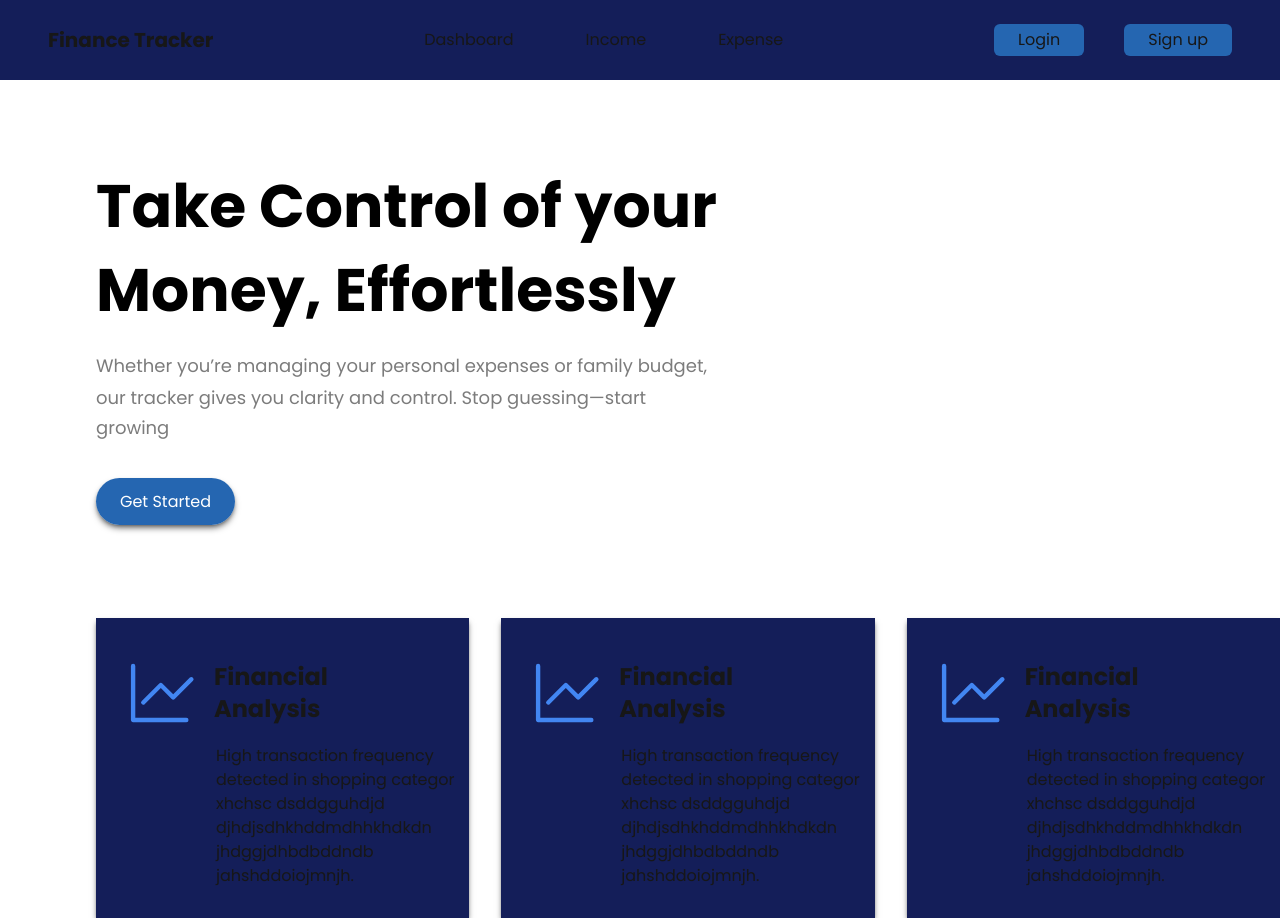
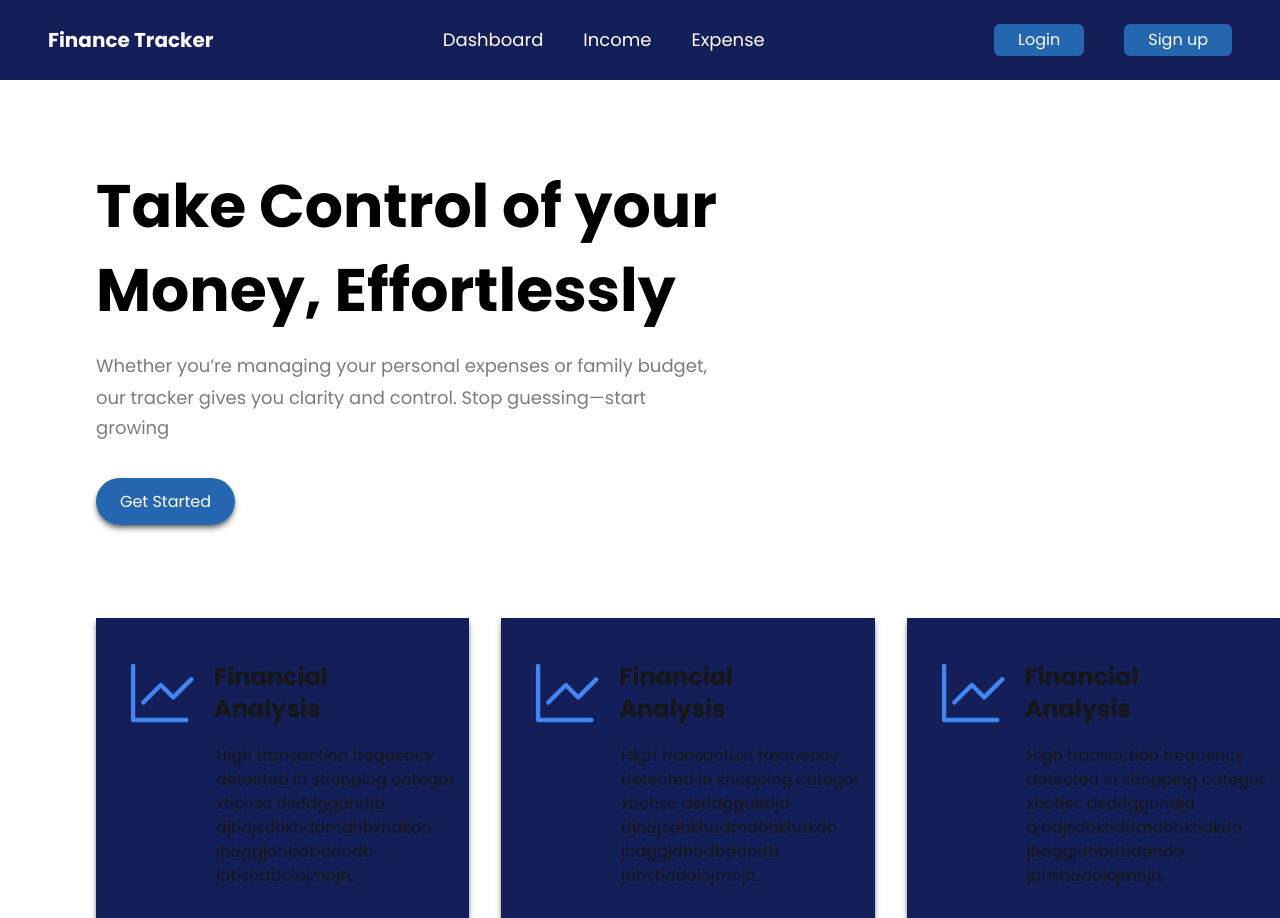
Before and after one commit to RamSivaSundaraKarthykeyan/finance-tracker-the-actual, a Next.js app: page / in a window 1280 px wide. Built offline with nearby package versions, Linux system fonts and the light colour scheme; no server answers.

Commit message:
Impletemented google logout button to the navbar

```diff
--- a/src/components/NavBar.js
+++ b/src/components/NavBar.js
@@ -1,14 +1,55 @@
+"use client";
+
 import Link from "next/link";
+import { useSession, signOut } from "next-auth/react";
 
 const NavBar = () => {
+  const { data: session } = useSession();
+
+  const AuthButtons = () => {
+    if (session) {
+      return (
+        <button
+          onClick={() => signOut({ callbackUrl: "/login" })} // Redirect to /login after logout
+          className="bg-red-500 py-1 px-6 rounded-md text-white font-semibold hover:bg-red-600 transition duration-300"
+        >
+          Logout
+        </button>
+      );
+    } else {
+      return (
+        <>
+          <Link
+            href="/login"
+            className="bg-lightBlue py-1 px-6 rounded-md hover:mt-2 transition duration-300"
+          >
+            Login
+          </Link>
+          <Link
+            href="/signup"
+            className="bg-lightBlue py-1 px-6 rounded-md hover:mt-2 transition duration-300"
+          >
+            Sign up
+          </Link>
+        </>
+      );
+    }
+  };
+
   return (
-    <div>
+    <div className="text-white">
+      {" "}
+      {/* Ensure text color is white for visibility */}
       <div className="bg-darkBlue flex justify-between items-center h-20">
+        {/* Left Side: Logo */}
         <Link href="/" className="font-bold text-xl pl-12">
-          {" "}
           Finance Tracker
         </Link>
-        <div className="flex justify-center gap-18 ">
+
+        {/* Center: Navigation Links */}
+        <div className="flex justify-center gap-10 text-lg">
+          {" "}
+          {/* Adjusted gap for better spacing */}
           <Link
             href="/dashboard"
             className="hover:text-lightBlue transition duration-300"
@@ -29,19 +70,9 @@ const NavBar = () => {
           </Link>
         </div>
 
+        {/* Right Side: Conditional Auth Buttons */}
         <div className="flex gap-10 justify-end pr-12">
-          <Link
-            href="/login"
-            className="bg-lightBlue py-1 px-6 rounded-md hover:mt-2 transition duration-300"
-          >
-            Login
-          </Link>
-          <Link
-            href="/signup"
-            className="bg-lightBlue py-1 px-6 rounded-md hover:mt-2 transition duration-300"
-          >
-            Sign up
-          </Link>
+          <AuthButtons />
         </div>
       </div>
     </div>
```
